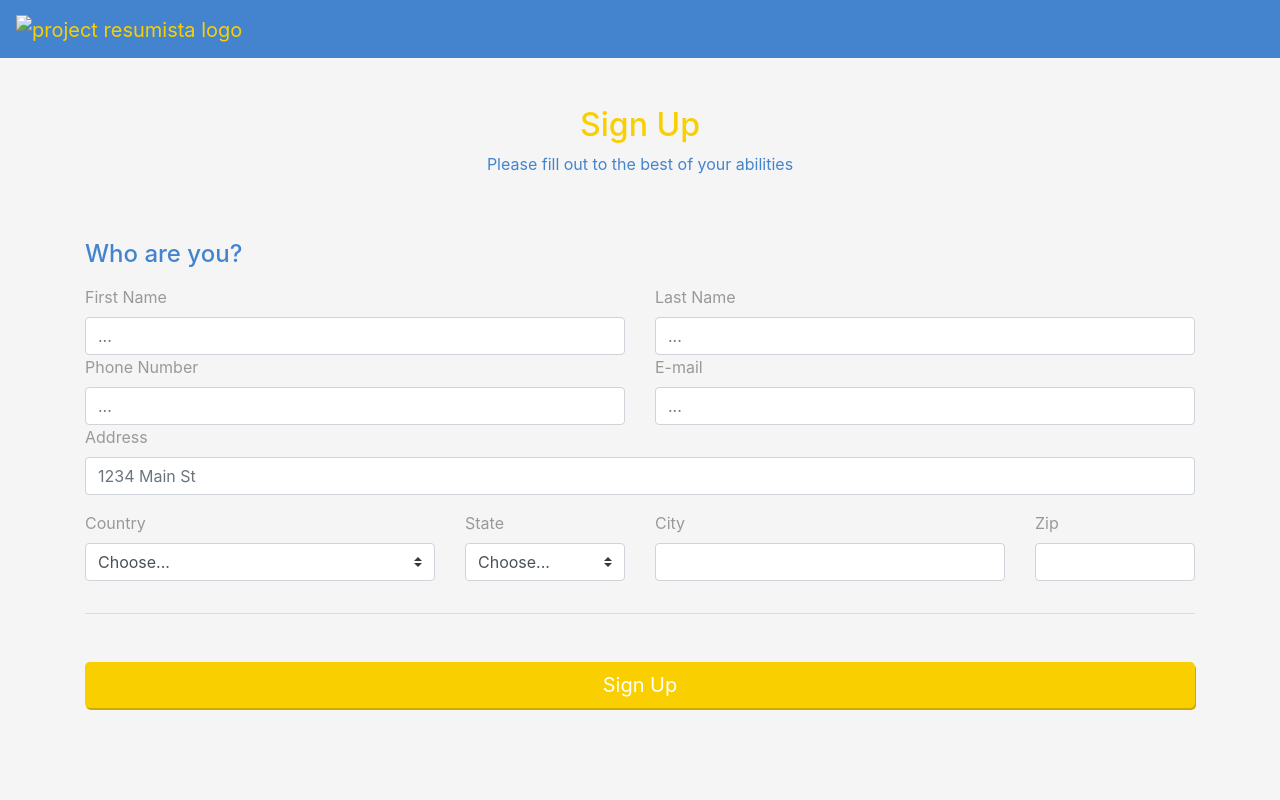
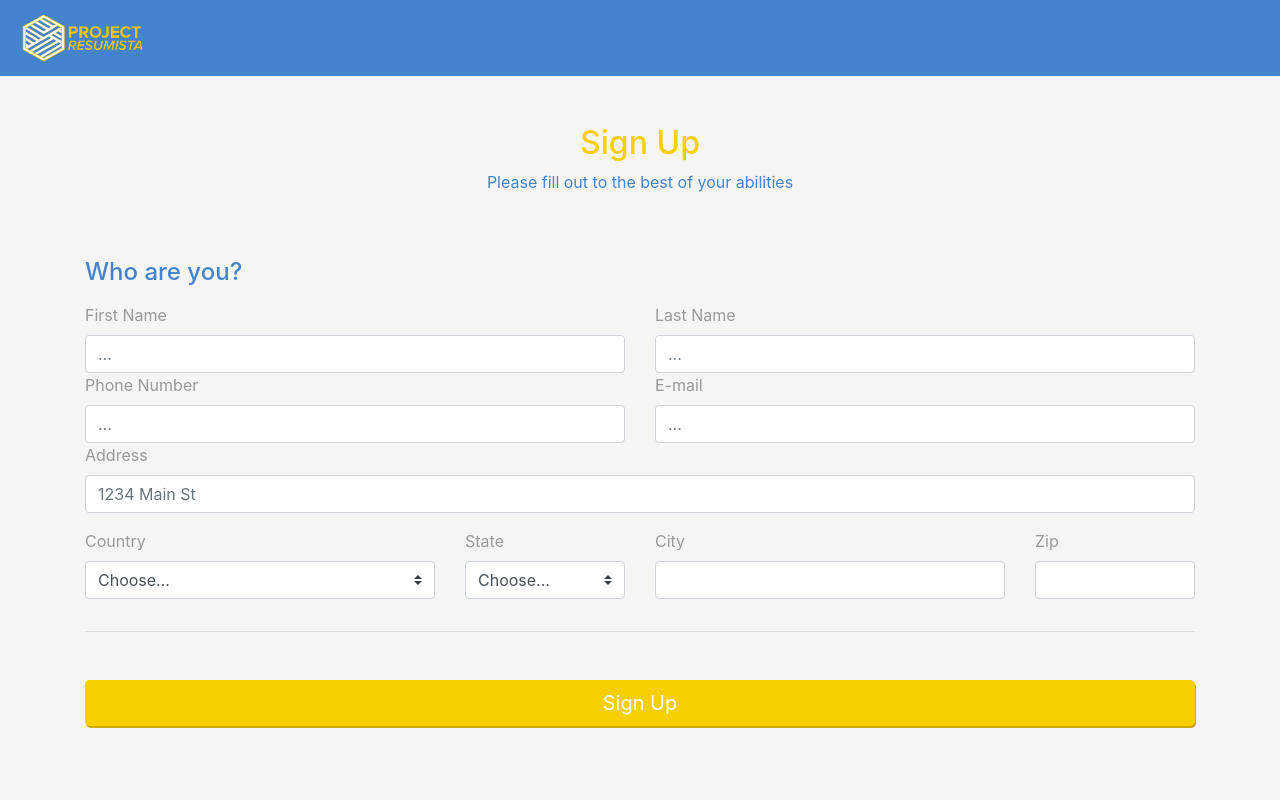
Before and after one commit to jwheel95/project-resumista, a plain HTML site: page index.html in a window 1280 px wide. Shown: the top 800 px of the page. Drawn offline with Linux system fonts and the light colour scheme; the site is published under a folder, as on GitHub Pages, so addresses that start at the root find nothing.

Commit message:
resume section add/ logo route

```diff
--- a/index.html
+++ b/index.html
@@ -14,7 +14,7 @@
 <body>
   <!--navbar start  ------------------->
   <nav class="navbar navbar-expand-lg">
-    <a class="navbar-brand" href=""><img src="/img/logo.png" alt="project resumista logo" class="logo"></a>
+    <a class="navbar-brand" href=""><img src="img/logo.png" alt="project resumista logo" class="logo"></a>
   </nav>
   <!--navbar end--------------->
 
```
